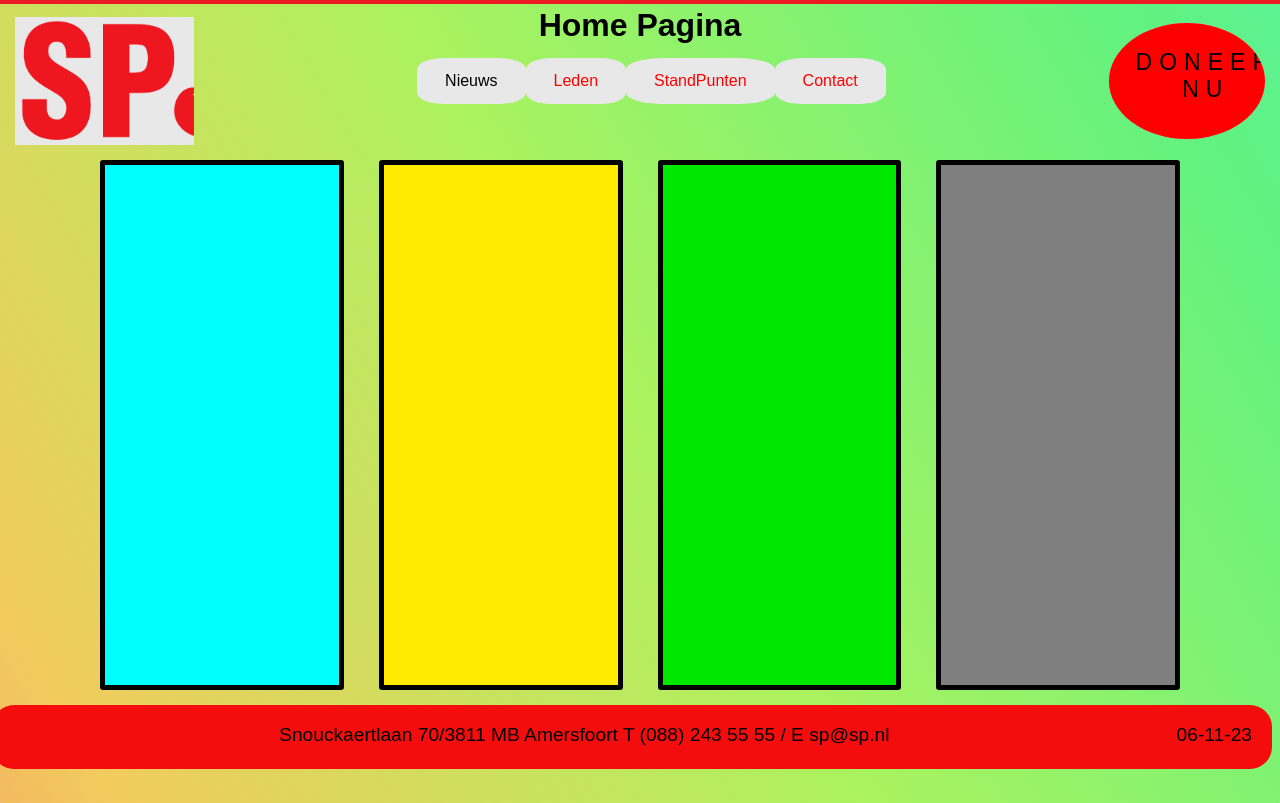
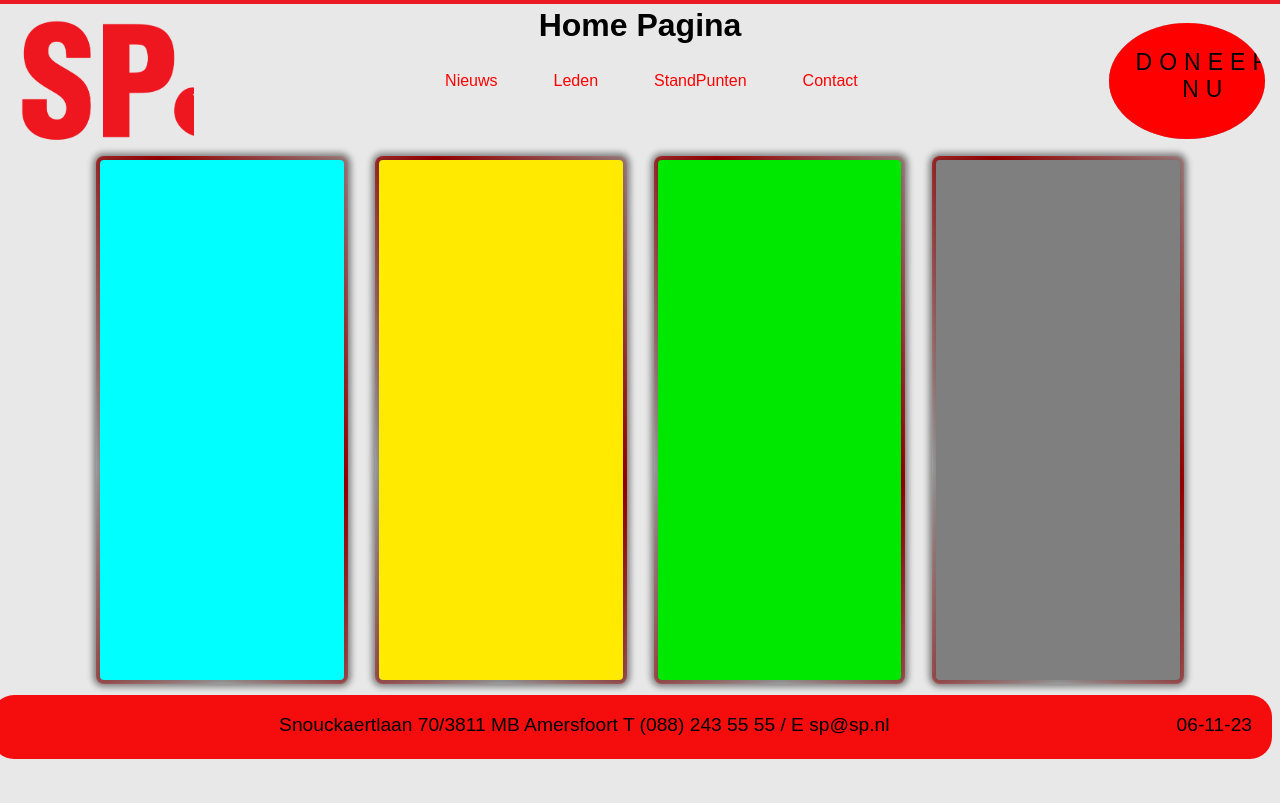
Before and after one commit to MaenZaza/Project2, a PHP site: page / in a window 1280 px wide. After the commit the page ends 759 px from the top, so only its background shows below. Run offline with PHP 8.4, Linux system fonts and the light colour scheme.

Commit message:
new everything

```diff
--- a/Header.php
+++ b/Header.php
@@ -5,9 +5,9 @@
 
   <div class="Menu">
     <a href="Nieuws.php" class="btn NieuwsM">Nieuws</a>
-    <a href="Leden.php" class="btn Leden">Leden</a>
-    <a href="StandPunten.php" class="btn StandPunten">StandPunten</a>
-    <a href="Contact.php" class="btn Contact">Contact</a>
+    <a href="Leden.php" class="btn LedenM">Leden</a>
+    <a href="StandPunten.php" class="btn StandPuntenM">StandPunten</a>
+    <a href="Contact.php" class="btn ContactM">Contact</a>
   </div>
 
     <a class="Doneer" href="Doneer.php">
--- a/Style.css
+++ b/Style.css
@@ -72,19 +72,19 @@
   background: #ff0000;
 }
 
-.Nieuws {
+.NieuwsM {
   color: rgb(255, 0, 0)
 }
 
-.Leden {
+.LedenM {
   color: rgb(255, 0, 0)
 }
 
-.StandPunten {
+.StandPuntenM {
   color: rgb(255, 0, 0)
 }
 
-.Contact {
+.ContactM {
   color: rgb(255, 0, 0);
 }
 
--- a/Style2.css
+++ b/Style2.css
@@ -1,31 +1,38 @@
 /* index */
-#indexPage{
+#indexPage {
   display: grid;
   grid-template-areas: 'Nieuws1 Nieuws2 Nieuws3 Nieuws4';
   grid-column-gap: 35px;
   margin: 15px 100px;
 }
+
 .Nieuws {
-    --border-width: 3px;
+  --border-width: 4px;
   height: 65vh;
-    border: 5px solid #000000;
-
   border-radius: var(--border-width);
+  position: relative;
+  -webkit-box-shadow: 0px 0px 6px 7px rgba(0, 0, 0, 0.45);
+  -moz-box-shadow: 0px 0px 6px 7px rgba(0, 0, 0, 0.45);
+  box-shadow: 0px 0px 6px 7px rgba(0, 0, 0, 0.45);
 
 }
+
 .N1 {
   grid-area: Nieuws1;
   background-color: aqua;
 
 }
+
 .N2 {
   grid-area: Nieuws2;
   background-color: rgb(255, 234, 0);
 }
+
 .N3 {
   grid-area: Nieuws3;
   background-color: rgb(0, 232, 0);
 }
+
 .N4 {
   grid-area: Nieuws4;
   background-color: rgb(127, 127, 127);
@@ -39,17 +46,15 @@
   z-index: -1;
   width: calc(100% + var(--border-width) * 2);
   height: calc(100% + var(--border-width) * 2);
-      background: linear-gradient(
-        60deg,
-        hsl(224, 85%, 66%),
-        hsl(269, 85%, 66%),
-        hsl(314, 85%, 66%),
-        hsl(359, 85%, 66%),
-        hsl(44, 85%, 66%),
-        hsl(89, 85%, 66%),
-        hsl(134, 85%, 66%),
-        hsl(179, 85%, 66%)
-      );
+  background: linear-gradient(60deg,
+      hsl(0, 100%, 50%),
+      hsl(0, 0%, 100%),
+      hsl(0, 100%, 49%),
+      hsl(0, 0%, 100%),
+      hsl(0, 100%, 49%),
+      hsl(0, 0%, 100%),
+      hsl(0, 100%, 49%),
+      hsl(0, 0%, 100%));
   background-size: 300% 300%;
   background-position: 0 50%;
   border-radius: calc(2 * var(--border-width));
```
Also changed, not shown: other parts of Style2.css (+143 -2 lines), test.css (deleted, +0 -139 lines). Lines whose indentation alone changed are shown as unchanged.
